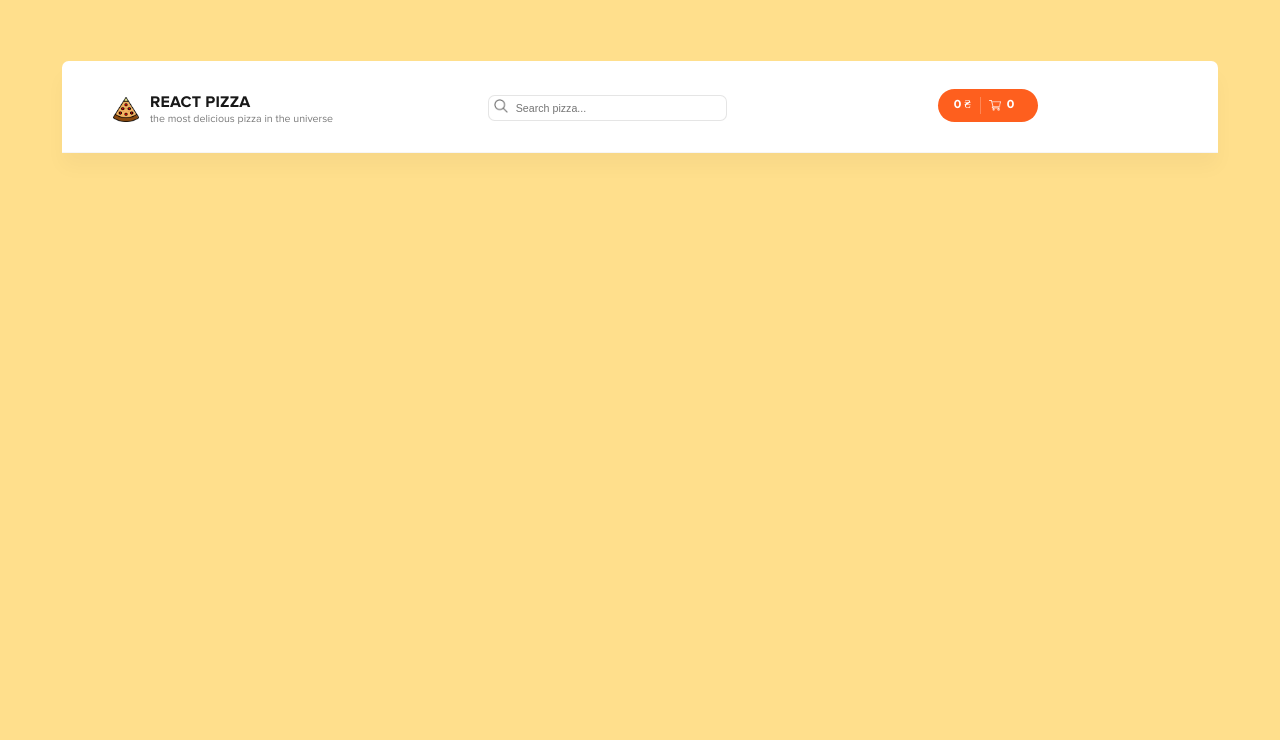
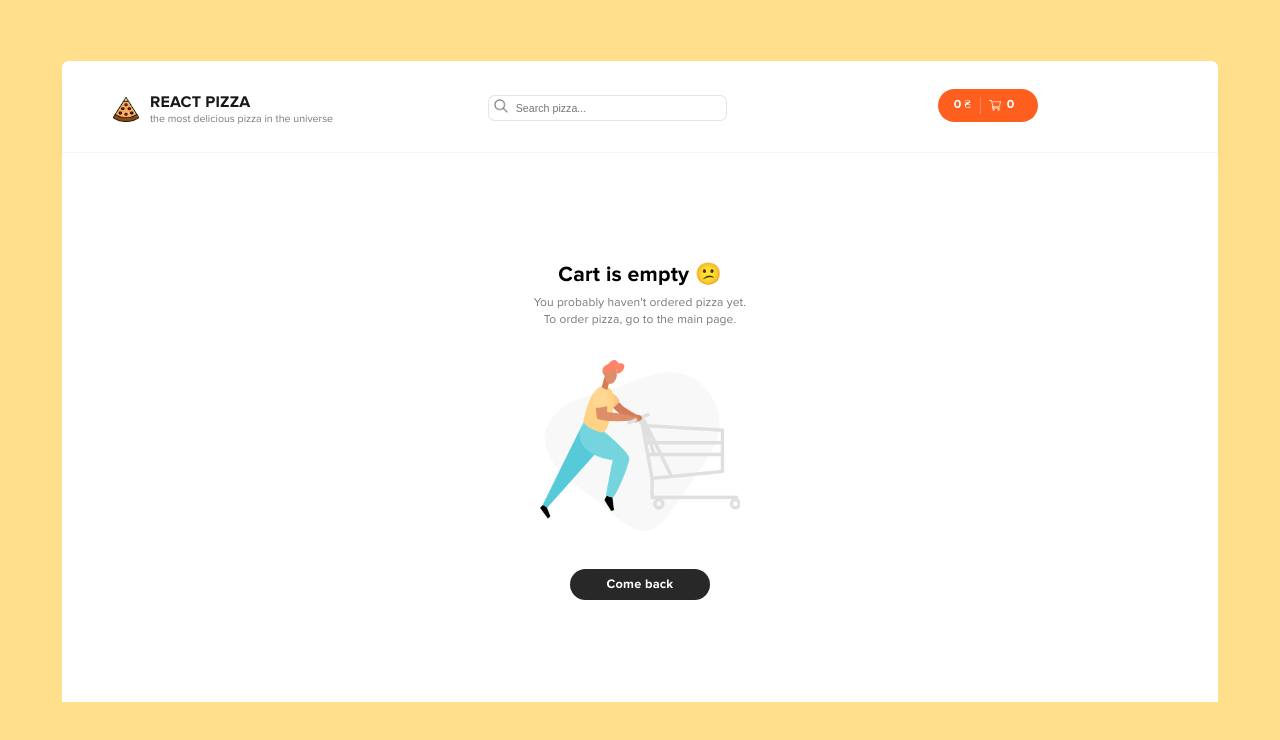
Before and after one commit to Dimativ/React-Pizza, a React (Vite) app: page /#/cart in a window 1280 px wide. Shown: the top 740 px of the page. Built offline with nearby package versions, Linux system fonts and the light colour scheme.

Commit message:
Switch to HashRouter

```diff
--- a/src/App.tsx
+++ b/src/App.tsx
@@ -9,9 +9,9 @@ const App = () => {
     return (
         <Routes>
             <Route path="/" element={<MainLayout/>}>
-                <Route path="React-Pizza" element={<Home/>}/>
+                <Route path="" element={<Home/>}/>
                 <Route path="*" element={<NotFound/>}/>
-                <Route path="React-Pizza/cart" element={<Cart/>}/>
+                <Route path="cart" element={<Cart/>}/>
             </Route>
         </Routes>
     )
--- a/src/components/pages/cart/emptyCart.tsx
+++ b/src/components/pages/cart/emptyCart.tsx
@@ -10,7 +10,7 @@ const EmptyCart: React.FC = () => {
             <p className={style.description}>You probably haven't ordered pizza yet.<br/>
                 To order pizza, go to the main page.</p>
             <img className={style.pic} alt="emptyCart" src={emptyCart}></img>
-            <Link to="/React-Pizza" className={style.back}>Come back</Link>
+            <Link to="/" className={style.back}>Come back</Link>
         </div>
     );
 }
--- a/src/components/pages/cart/payNowAndBack/payNowBack.tsx
+++ b/src/components/pages/cart/payNowAndBack/payNowBack.tsx
@@ -4,7 +4,7 @@ import {Link} from "react-router-dom";
 const PayNowBack: React.FC = () => {
     return (
         <div className={style.wrapper}>
-            <Link to="/React-Pizza" className={style.comeBack}>
+            <Link to="/" className={style.comeBack}>
                 <svg className={style.comeBackArrow} version="1.1" viewBox="0 0 512 512"
                      xmlns="http://www.w3.org/2000/svg" xmlns:xlink="http://www.w3.org/1999/xlink">
                     <polygon points="352,115.4 331.3,96 160,256 331.3,416 352,396.7 201.5,256 "/>
--- a/src/components/pages/header/leftHeader/leftHeader.tsx
+++ b/src/components/pages/header/leftHeader/leftHeader.tsx
@@ -4,7 +4,7 @@ import {Link} from "react-router-dom";
 
 const LeftHeader: React.FC = () => {
     return (
-        <Link className={style.wrapper} to="React-Pizza/">
+        <Link className={style.wrapper} to="/">
             <img className={style.logo} src={logo}></img>
             <div className={style.textPart}>
                 <p className={style.titleText}>REACT PIZZA</p>
--- a/src/components/pages/header/rightHeader/rightHeader.tsx
+++ b/src/components/pages/header/rightHeader/rightHeader.tsx
@@ -9,7 +9,7 @@ const RightHeader: React.FC = () => {
     const totalCount = items.reduce((sum: number, item: any) => sum + item.count, 0);
 
     return (
-        <Link className={style.wrapper} to="/React-Pizza/cart">
+        <Link className={style.wrapper} to="cart">
             <span className={style.price}>{totalPrice} ₴</span>
             <div className={style.verticalLine}></div>
             <img src={cartIcon} className={style.cartIcon}></img>
--- a/src/main.tsx
+++ b/src/main.tsx
@@ -2,14 +2,14 @@ import React from 'react'
 import ReactDOM from 'react-dom/client'
 import App from './App.tsx'
 import './index.css'
-import {BrowserRouter} from "react-router-dom";
+import {HashRouter} from "react-router-dom";
 import {Helmet} from "react-helmet";
 import {Provider} from "react-redux";
 import {persistor, store} from "../src/store/store";
 import {PersistGate} from "redux-persist/integration/react";
 
 ReactDOM.createRoot(document.getElementById('root') as HTMLElement).render(
-    <BrowserRouter>
+    <HashRouter>
         <Helmet>
             <meta charSet="utf-8" />
             <title>React-Pizza</title>
@@ -19,5 +19,5 @@ ReactDOM.createRoot(document.getElementById('root') as HTMLElement).render(
                 <App/>
             </PersistGate>
         </Provider>
-    </BrowserRouter>
+    </HashRouter>
 )
```
